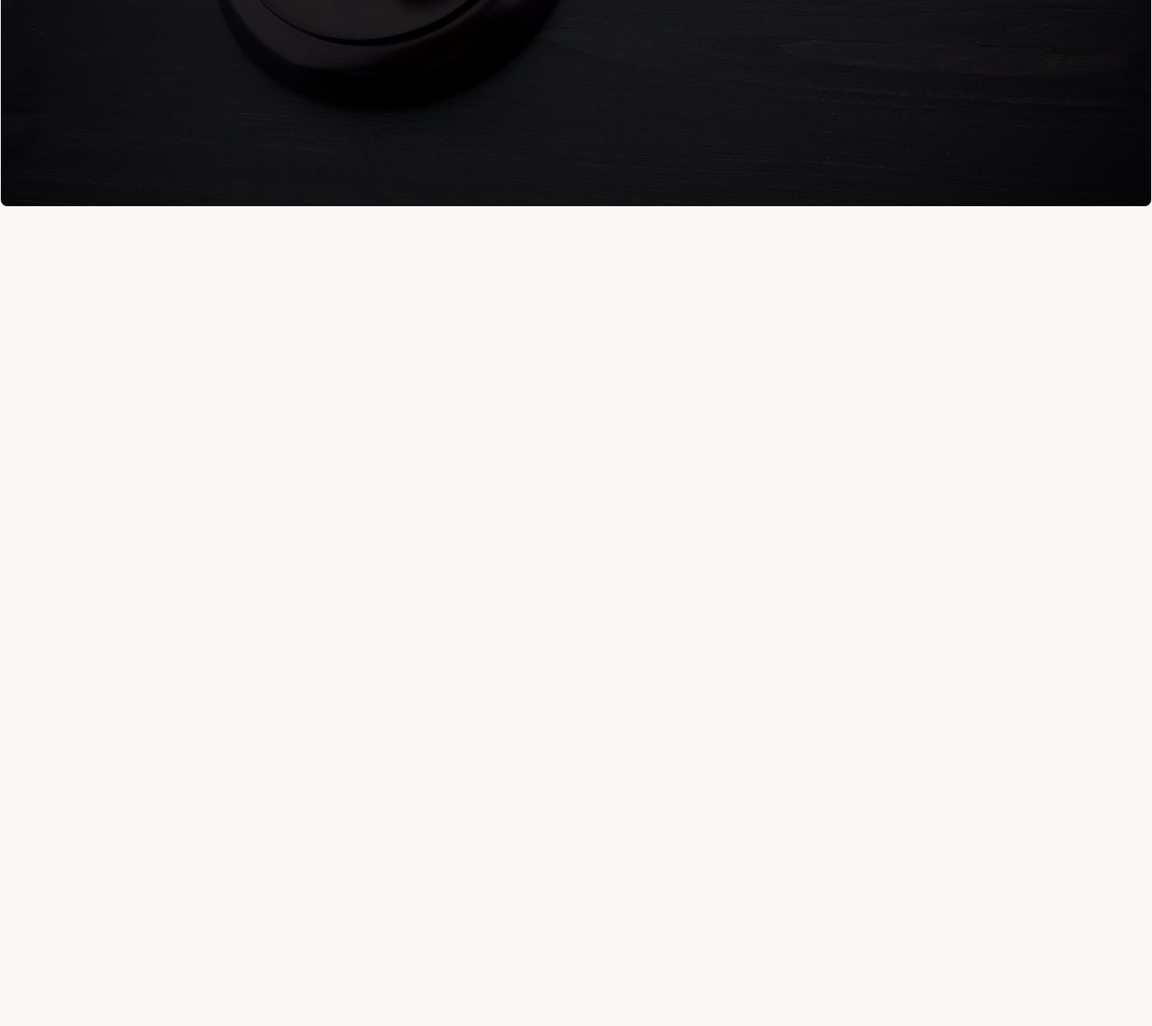
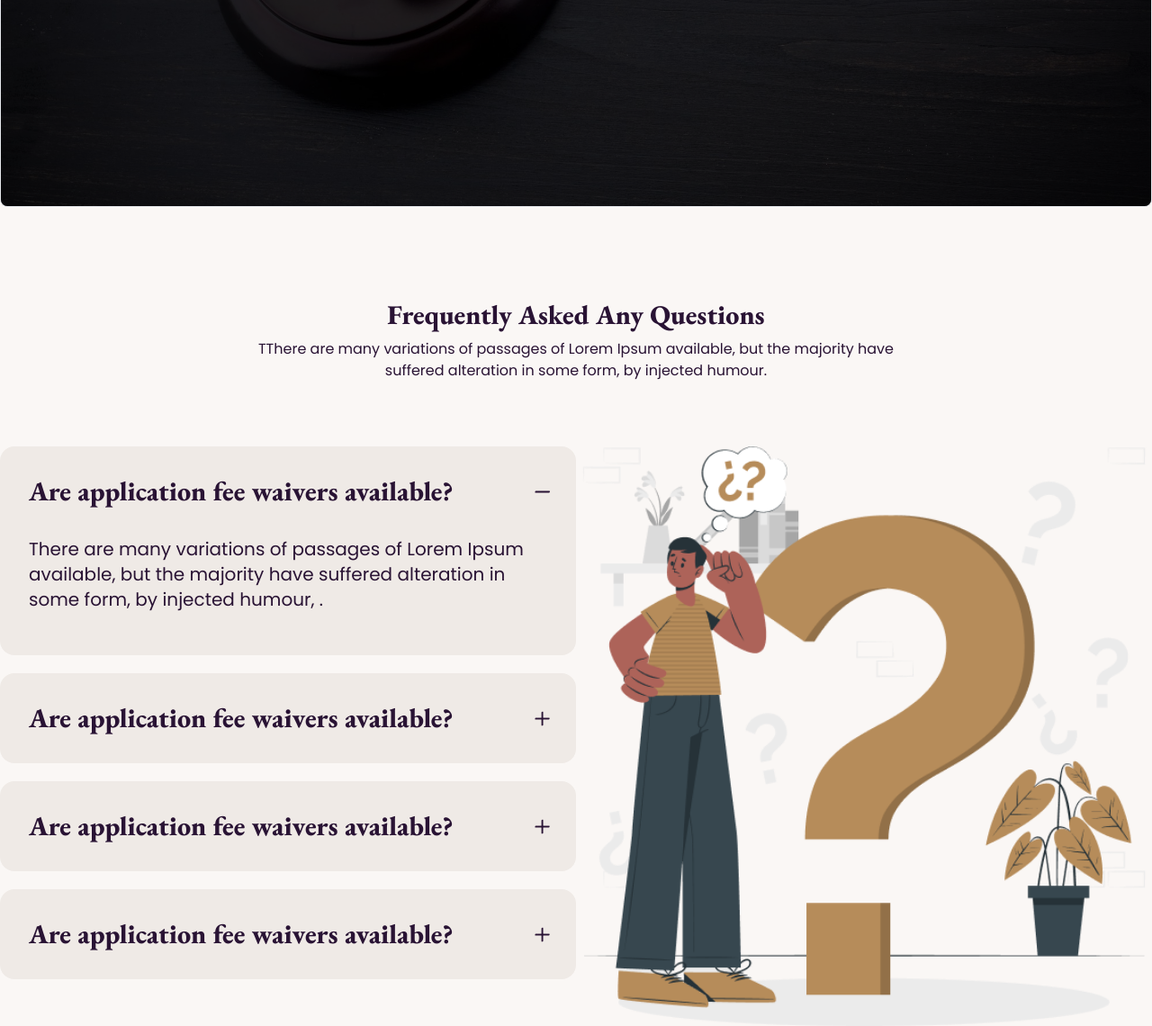
Before and after one commit to adnanalemran/legal-solution, a plain HTML site: page index.html in a window 1280 px wide. Shown: the part 2784-3924 px from the top of the page at 90% size. Before the commit the page ends 3020 px from the top, so only its background shows below. Drawn offline with nearby package versions, Linux system fonts and the light colour scheme; files whose address does not match are found by name.

Commit message:
com.. faq

```diff
--- a/index.html
+++ b/index.html
@@ -248,6 +248,7 @@
             </div>
 
         </section>
+        <!-- Client review -->
         <section class="mt-24 text-center">
             <h2 class="text-3xl font-extrabold font-eb my-2 ">What Our Client Say</h2>
             <p class="lg:max-w-3xl mx-auto mb-10">There are many variations of passages of Lorem Ipsum available, but
@@ -325,6 +326,61 @@
 
             </div>
         </section>
+        <!-- faq -->
+        <section class="mt-24 text-center">
+            <h2 class="text-3xl font-extrabold font-eb my-2 ">Frequently Asked Any Questions</h2>
+            <p class="lg:max-w-3xl mx-auto mb-10">TThere are many variations of passages of Lorem Ipsum available,
+                but the majority have suffered alteration in some form, by injected humour.</p>
+            <div class="flex pt-8">
+                <div class="space-y-5 flex-1">
+
+                    <div class="collapse collapse-plus bg-base-200 text-left p-4">
+                        <input type="radio" name="my-accordion-3"checked="checked"  />
+                        <div class="collapse-title text-3xl  p-4 font-eb">
+                            Are application fee waivers available?
+                        </div>
+                        <div class="collapse-content text-xl font-light">
+                            <p class=" py-4">There are many variations of passages of Lorem Ipsum available, but the
+                                majority have suffered alteration in some form, by injected humour, . </p>
+                        </div>
+                    </div>
+                    <div class="collapse collapse-plus bg-base-200 text-left p-4">
+                        <input type="radio" name="my-accordion-3" />
+                        <div class="collapse-title text-3xl  p-4 font-eb">
+                            Are application fee waivers available?
+                        </div>
+                        <div class="collapse-content text-xl font-light">
+                            <p class=" py-4">There are many variations of passages of Lorem Ipsum available, but the
+                                majority have suffered alteration in some form, by injected humour, . </p>
+                        </div>
+                    </div>
+                    <div class="collapse collapse-plus bg-base-200 text-left p-4">
+                        <input type="radio" name="my-accordion-3" />
+                        <div class="collapse-title text-3xl  p-4 font-eb">
+                            Are application fee waivers available?
+                        </div>
+                        <div class="collapse-content text-xl font-light">
+                            <p class=" py-4">There are many variations of passages of Lorem Ipsum available, but the
+                                majority have suffered alteration in some form, by injected humour, . </p>
+                        </div>
+                    </div>
+                    <div class="collapse collapse-plus bg-base-200 text-left p-4">
+                        <input type="radio" name="my-accordion-3" />
+                        <div class="collapse-title text-3xl  p-4 font-eb">
+                            Are application fee waivers available?
+                        </div>
+                        <div class="collapse-content text-xl font-light">
+                            <p class=" py-4">There are many variations of passages of Lorem Ipsum available, but the
+                                majority have suffered alteration in some form, by injected humour, . </p>
+                        </div>
+                    </div>
+
+                </div>
+                <div class="space-y-5 flex-1">
+                    <img src="./images/faq.png" class="w-full" alt="">
+                </div>
+            </div>
+        </section>
     </main>
     <footer></footer>
 
```
